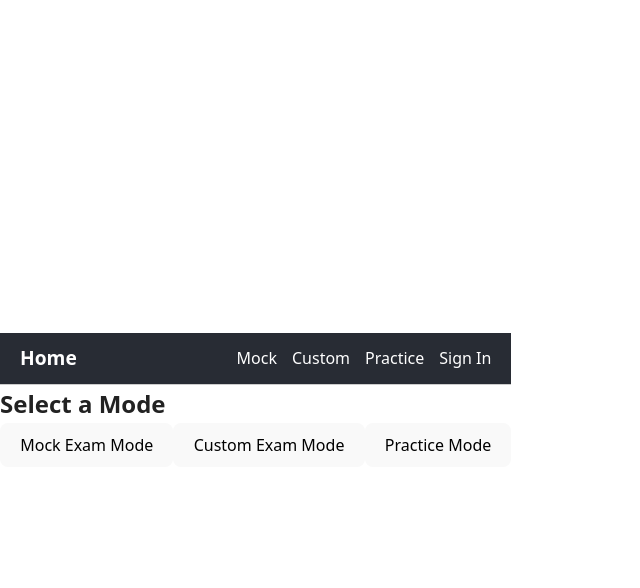
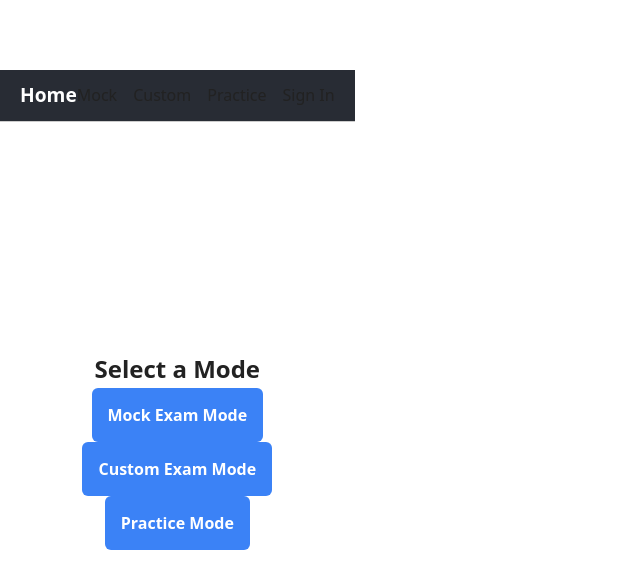
Before and after one commit to damani-g/csec-math-p1-app, a React (Vite) app: page / in a window 1280 px wide. Shown: the top 588 px of the page, without its empty margins (0-640 px from the left). Built offline with nearby package versions, Linux system fonts and the light colour scheme; no server answers.

Commit message:
Home & Nav styles

```diff
--- a/src/App.css
+++ b/src/App.css
@@ -42,21 +42,6 @@ body {
   color: var(--text);
   transition: background-color 0.2s, color 0.2s;
   min-height: 100vh;
-}
-
-/* ===== Navigation Bar ===== */
-nav {
-  position: fixed;
-  top: 0;
-  left: 0;
-  width: 100%;
-  padding: 1rem;
-  background: var(--nav-bg);
-  border-bottom: 1px solid var(--nav-border);
-  z-index: 1000;
-  display: flex;
-  justify-content: flex-start;
-  gap: 1rem;
 }
 
 /* ===== Page Content Wrapper ===== */
@@ -355,3 +340,87 @@ a:hover {
   border-radius: 8px;
   box-shadow: 0 1px 4px rgba(0,0,0,0.05);
 }
+
+/* ===== Home Page Styling ===== */
+
+.home-container {
+  display: flex;
+  flex-direction: column;
+  align-items: center;
+  justify-content: center;
+  text-align: center;
+  min-height: 70vh;
+  padding: 2rem;
+}
+
+.home-container h1 {
+  font-size: 2rem;
+  margin-bottom: 0.5rem;
+}
+
+.home-container p {
+  font-size: 1.1rem;
+  color: var(--text);
+  max-width: 600px;
+  margin-bottom: 2rem;
+}
+
+.mode-buttons {
+  display: flex;
+  flex-direction: column;
+  gap: 1rem;
+  width: 100%;
+  max-width: 300px;
+}
+
+.mode-button {
+  padding: 1rem;
+  background-color: #3b82f6;
+  color: white;
+  border: none;
+  border-radius: 6px;
+  font-weight: bold;
+  cursor: pointer;
+  text-align: center;
+}
+
+.mode-button:hover {
+  background-color: #2563eb;
+}
+
+/* ===== Navbar Styling ===== */
+nav {
+  position: fixed;
+  top: 0;
+  left: 0;
+  width: 100%;
+  padding: 1rem 2rem;
+  background: var(--nav-bg);
+  border-bottom: 1px solid var(--nav-border);
+  z-index: 1000;
+  display: flex;
+  flex-wrap: wrap;
+  align-items: center;
+  justify-content: space-between;
+}
+
+.nav-links {
+  display: flex;
+  flex-wrap: wrap;
+  gap: 1rem;
+}
+
+.nav-links a, nav button {
+  color: var(--text);
+  text-decoration: none;
+  background: none;
+  border: none;
+  cursor: pointer;
+  font-weight: 500;
+  font-size: 1rem;
+}
+
+.nav-links a:hover,
+nav button:hover {
+  text-decoration: underline;
+}
--- a/src/components/Navbar.jsx
+++ b/src/components/Navbar.jsx
@@ -29,7 +29,7 @@ export default function Navbar() {
         </li>
         <li>
         { user ? (
-              <button onClick={handleLogout}>Log Out</button>
+              <button className="nav-links" onClick={handleLogout}>Log Out</button>
           ) : (
             <Link to="/login">Sign In</Link>
         )}
--- a/src/pages/Home.jsx
+++ b/src/pages/Home.jsx
@@ -15,11 +15,11 @@ export default function Home() {
   };
 
   return (
-    <div>
+    <div className="home-container">
       <h2>Select a Mode</h2>
-      <button onClick={() => handleSelectMode("mock")}>Mock Exam Mode</button>
-      <button onClick={() => handleSelectMode("custom")}>Custom Exam Mode</button>
-      <button onClick={() => handleSelectMode("practice")}>Practice Mode</button>
+      <button className="mode-button" onClick={() => handleSelectMode("mock")}>Mock Exam Mode</button>
+      <button className="mode-button" onClick={() => handleSelectMode("custom")}>Custom Exam Mode</button>
+      <button className="mode-button" onClick={() => handleSelectMode("practice")}>Practice Mode</button>
     </div>
   );
 }
```
